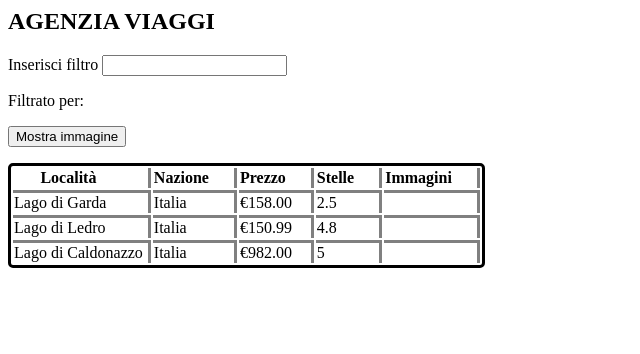
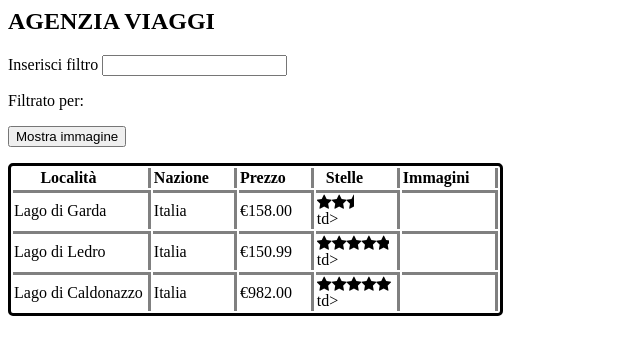
Before and after one commit to lisa2305/angular-ivy-nbsnph, an Angular app: page / in a window 1280 px wide. Shown: the top 354 px of the page, without its empty margins (0-640 px from the left). Built offline with nearby package versions, Linux system fonts and the light colour scheme.

Commit message:
2 files modified

```diff
--- a/src/app/app.module.ts
+++ b/src/app/app.module.ts
@@ -4,10 +4,11 @@ import { FormsModule } from '@angular/forms';
 
 import { AppComponent } from './app.component';
 import { LocalitaComponent } from './localita/localita.component';
+import { StellaComponent } from './condivisa/stella.component';
 
 @NgModule({
   imports: [BrowserModule, FormsModule],
-  declarations: [AppComponent, LocalitaComponent],
+  declarations: [AppComponent, LocalitaComponent, StellaComponent],
   bootstrap: [AppComponent],
 })
 export class AppModule {}
--- a/src/app/localita/lista-localita.component.html
+++ b/src/app/localita/lista-localita.component.html
@@ -16,7 +16,7 @@
     <td>{{ l.name }}</td>
     <td>{{ l.nazione }}</td>
     <td>{{ l.prezzo | currency: 'EUR':'symbol' }}</td>
-    <td>{{ l.starRating }}</td>
+    <td><stella [rating]="l.starRating"></stella>td></td>
     <td>
       <img *ngIf="imm" [src]="l.immagine" width="300" height="150" />
     </td>
```
